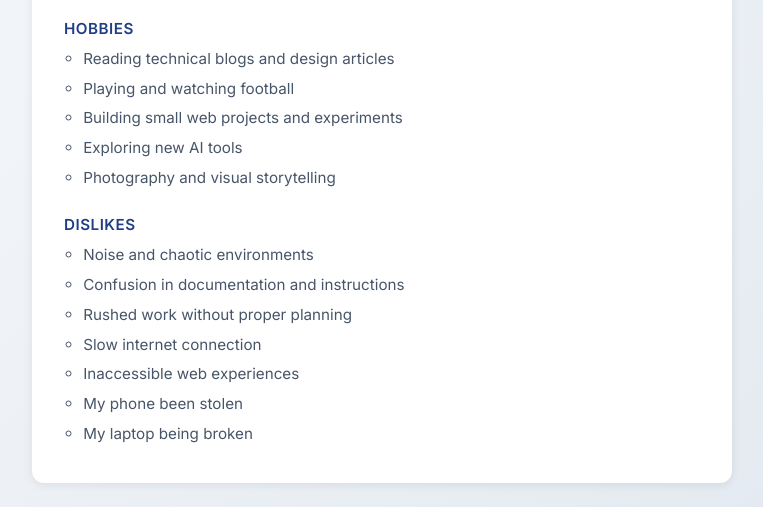
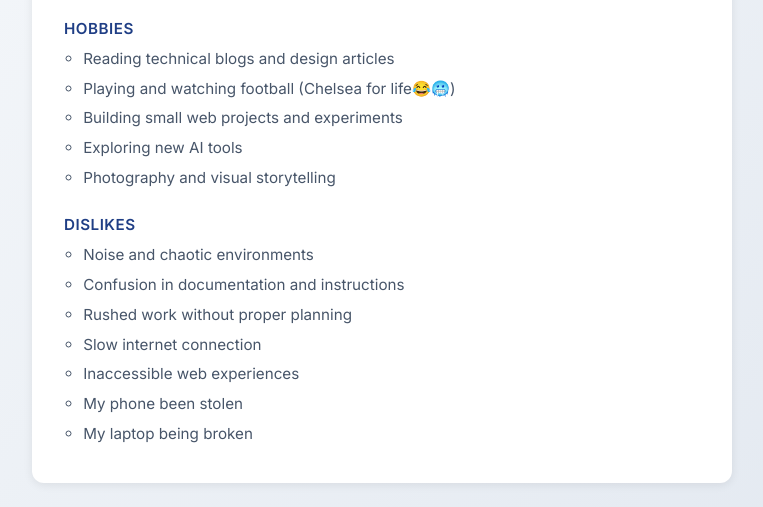
Before and after one commit to LazyShikamaru/HNG-STAGE-ZERO, a plain HTML site: page index.html in a window 1280 px wide. Shown: the part 323-830 px from the top of the page, without its empty margins (258-1021 px from the left). Drawn offline with Linux system fonts and the light colour scheme.

Commit message:
Update football hobby description with team reference

```diff
--- a/index.html
+++ b/index.html
@@ -55,7 +55,7 @@
             <h3 class="section-title">Hobbies</h3>
             <ul data-testid="test-user-hobbies">
                 <li>Reading technical blogs and design articles</li>
-                <li>Playing and watching football</li>
+                <li>Playing and watching football (Chelsea for life😂🥶)</li>
                 <li>Building small web projects and experiments</li>
                 <li>Exploring new AI tools</li>
                 <li>Photography and visual storytelling</li>
```
